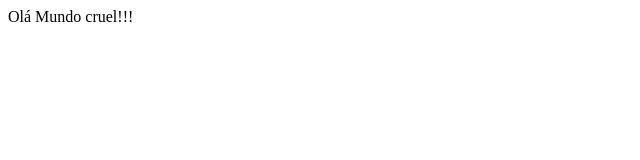
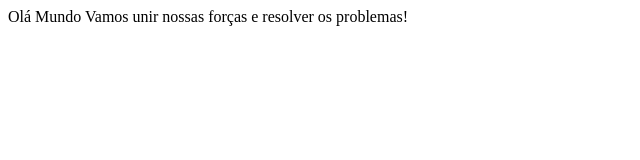
Before and after one commit to AJORGEST/projetos, a plain HTML site: page index.html in a window 1280 px wide. Shown: the whole page, without its empty margins (0-640 px from the left). Drawn offline with Linux system fonts and the light colour scheme.

Commit message:
Update index.html

```diff
--- a/index.html
+++ b/index.html
@@ -1 +1 @@
-<p>Olá Mundo cruel!!!</p>
+<p>Olá Mundo Vamos unir nossas forças e resolver os problemas!</p>
```
